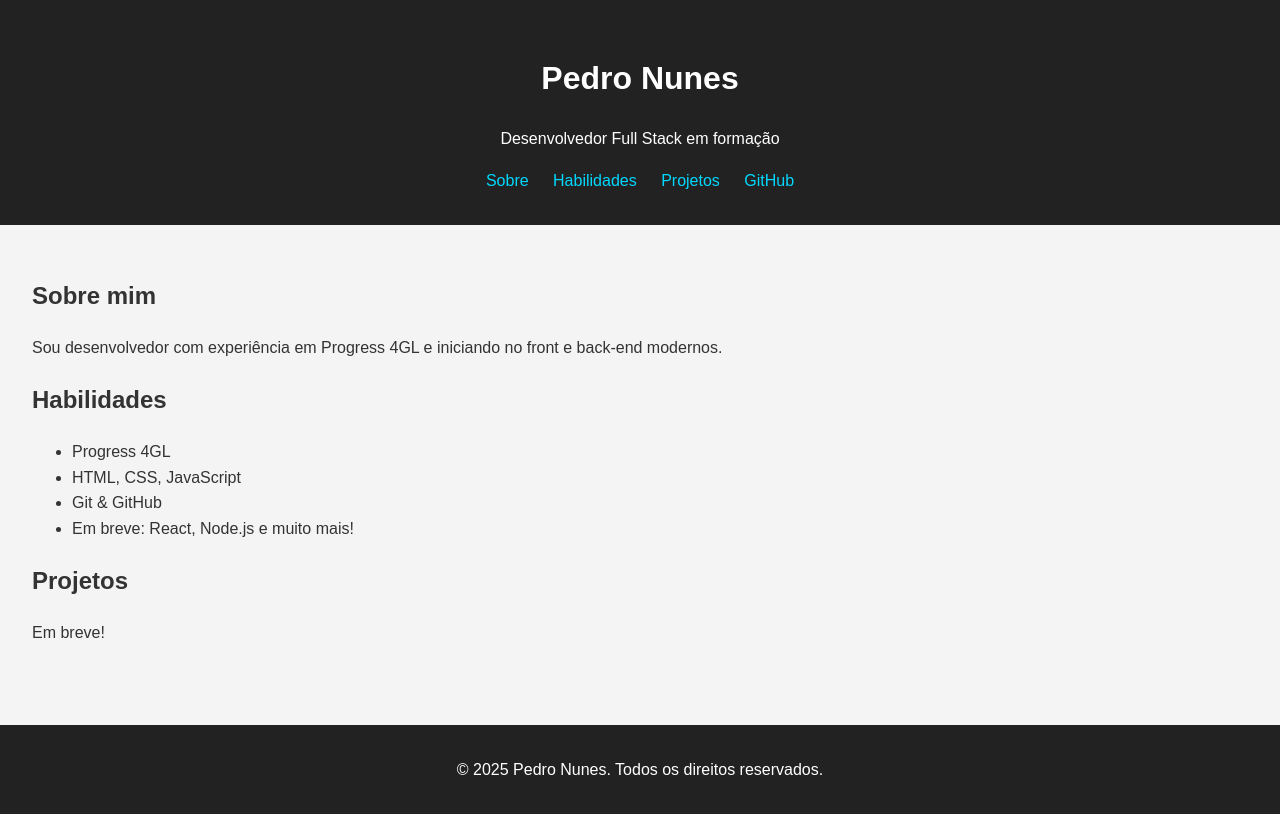
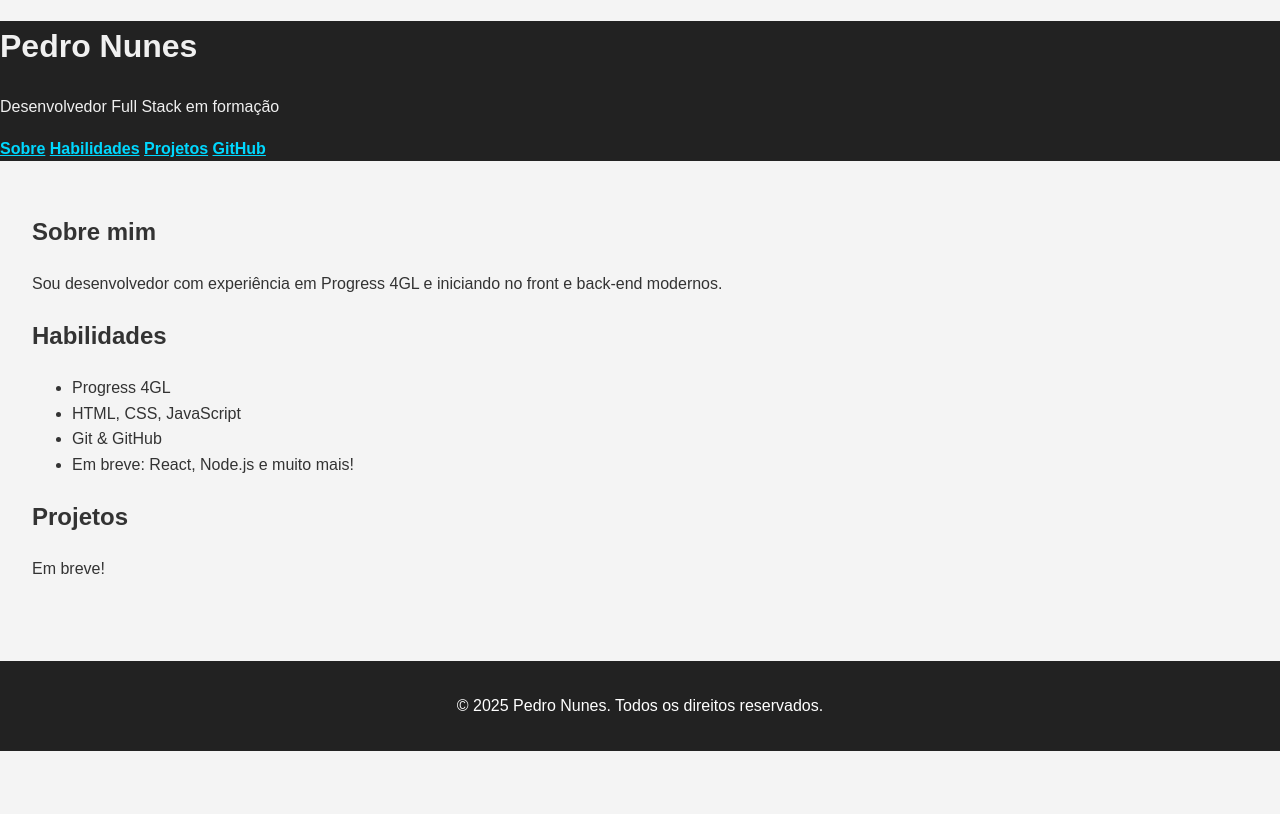
Before and after one commit to pedronn1/portfolio, a plain HTML site: page index.html in a window 1280 px wide. Drawn offline with Linux system fonts and the light colour scheme.

Commit message:
Melhora no css

```diff
--- a/style.css
+++ b/style.css
@@ -9,16 +9,19 @@ body {
 
 header {
   background-color: #222;
-  color: white;
-  padding: 2rem;
-  text-align: center;
+  color: #f0f0f0;
 }
 
 nav a {
-  margin: 0 10px;
   color: #00d8ff;
-  text-decoration: none;
+  font-weight: bold;
 }
+
+nav a:hover {
+  text-decoration: underline;
+  color: #00aaff;
+}
+
 
 main {
   padding: 2rem;
```
